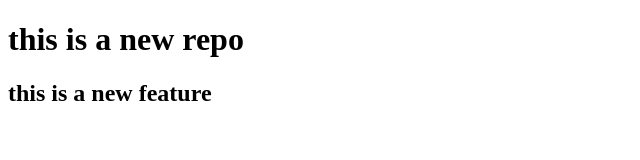
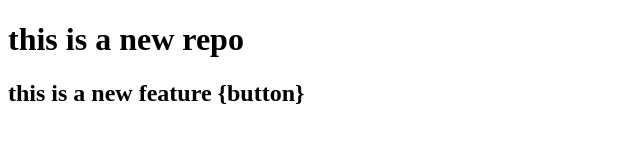
Before and after one commit to Ashishwaghmare204/localRepo, a plain HTML site: page index.html in a window 1280 px wide. Shown: the whole page, without its empty margins (0-640 px from the left). Drawn offline with Linux system fonts and the light colour scheme.

Commit message:
added button

```diff
--- a/index.html
+++ b/index.html
@@ -7,6 +7,6 @@
 </head>
 <body>
     <h1>this is a new repo</h1>
-    <h2>this is a new feature</h2>
+    <h2>this is a new feature {button}</button></h2>
 </body>
 </html>
```
